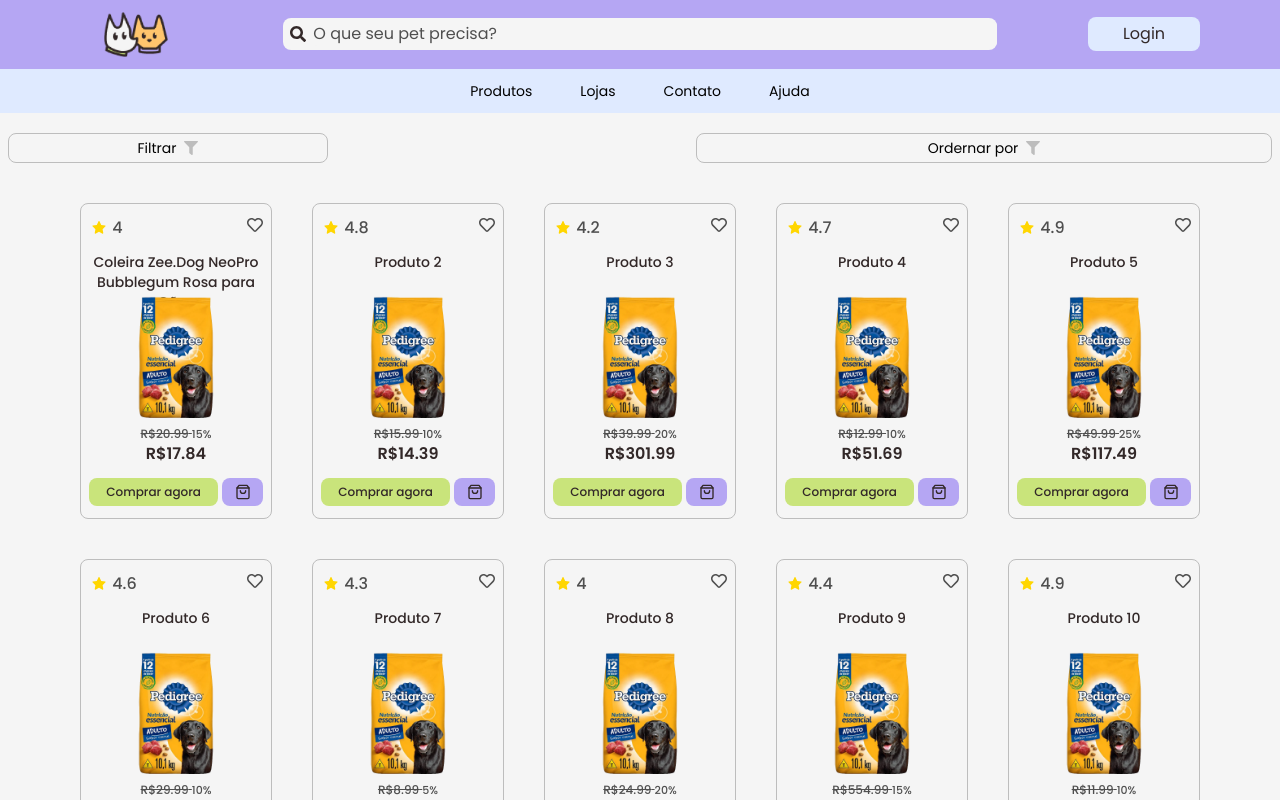
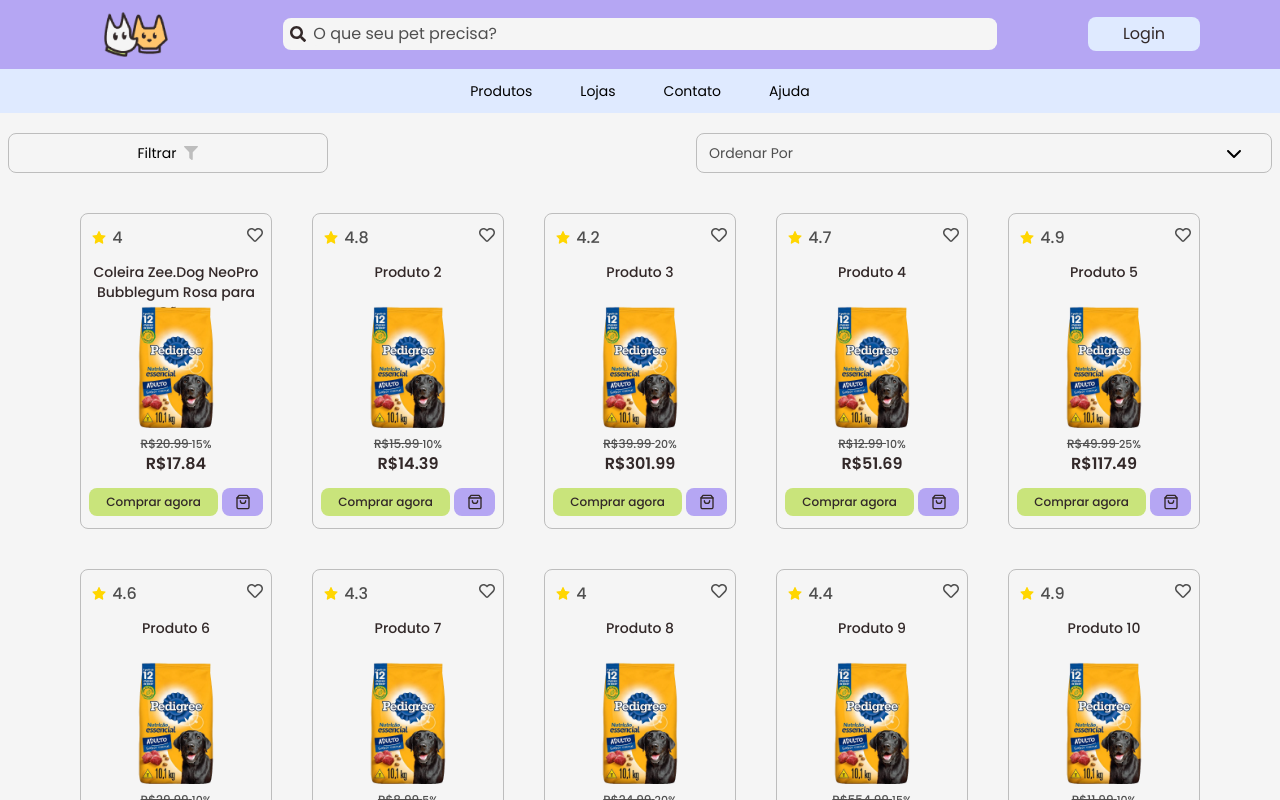
Before and after one commit to Projeto-Top-Care/Top-Care-Front-End, a Next.js app: page /produtos in a window 1280 px wide. Shown: the top 800 px of the page. Built offline with nearby package versions, Linux system fonts and the light colour scheme; a web font is replaced by a local one.

Commit message:
Está com erro, arrumo amanha

```diff
--- a/src/app/(deslogado)/produtos/page.tsx
+++ b/src/app/(deslogado)/produtos/page.tsx
@@ -2,25 +2,47 @@
 import CardProduto from '@/components/CardProduto/CardProduto'
 import produtos from '@/banco/produtos.json'
 import React, { useEffect, useState } from 'react'
-import { ProdutoCompleto } from '@/types/produto'
 import { FaFilter } from "react-icons/fa";
 import FiltroGrande from '@/components/Filtro/FiltroGrande'
-import OrdenarPor from '@/components/Filtro/OrdenarPor'
+import { ProdutoCompleto } from '@/types/produto'
+import Select from '@/components/Select/Select';
 
 export default function Produtos() {
   const [produtosMostrados, setProdutosMostrados] = useState<ProdutoCompleto[]>(produtos)
   const [filtroOpen, setFiltroOpen] = useState<boolean>(false)
-  const [ordenarOpen, setOrdenarOpen] = useState<boolean>(false)
   const [animation, setAnimation] = useState<boolean>(false)
-  const [ordem, setOrdem] = useState<number>(0);
+  const [escolha, setEscolha] = useState<string>('');
 
   useEffect(() => {
-    if (ordem == 0){
-      setProdutosMostrados(produtosMostrados.sort())
-    }else if(ordem == 1){
-      setProdutosMostrados(produtosMostrados.sort())
+    if (escolha == 'A a Z') {
+      console.log("passou 1");
+      const teste = produtosMostrados.sort(function odenar(a, b){
+        return (a.nomeProduto > b.nomeProduto ? 1 : -1)
+      })
+      setProdutosMostrados(teste);
+    } else if (escolha == "Mais Populares") {
+      console.log("passou 2");
+      const teste = produtosMostrados.sort(function ordenarPopulares(a: ProdutoCompleto, b: ProdutoCompleto) {
+        return b.quantidadeVendas - a.quantidadeVendas
+      })
+      setProdutosMostrados(teste);
+    } else if (escolha == 'Menor Preço') {
+      console.log("passou 3");
+      setProdutosMostrados(produtosMostrados.sort(function ordenar(a, b) {
+        return a.precoNovo - b.precoNovo
+      }))
+    } else if (escolha == "Maior Preço") {
+      console.log("passou 4");
+      setProdutosMostrados(produtosMostrados.sort(function ordenar(a, b) {
+        return b.precoNovo - a.precoNovo
+      }))
+    } else if(escolha == "Mais bem Avaliados") {
+      console.log("passou 5");
+      setProdutosMostrados(produtosMostrados.sort(function ordenar(a, b) {
+        return b.notaDeAvaliacao - a.notaDeAvaliacao
+      }))
     }
-  }, [ordem])
+  }, [escolha])
 
   useEffect(() => {
     if (!animation) {
@@ -30,6 +52,17 @@ export default function Produtos() {
       }, 290)
     }
   }, [animation])
+
+  const mostrarProdutos = () => {
+    return (
+       produtosMostrados.map((produto) => (
+        <div key={produto.id}>
+          <CardProduto id={produto.id} nomeProduto={produto.nomeProduto} precoAntigoDoProduto={produto.precoAntigoDoProduto}
+          precoNovo={produto.precoNovo} notaDeAvaliacao={produto.notaDeAvaliacao} imagemProduto={produto.imagemProduto} desconto={produto.desconto} />
+        </div>
+      ))
+    )
+  }
 
   return (
     <main>
@@ -49,24 +82,11 @@ export default function Produtos() {
             <FaFilter style={{ color: "#BDBDBD", }} />
           </div>
           <div className='w-[45%] mr-2'>
-            <div className='flex flex-row gap-2 items-center justify-center border w-full p-1 rounded-lg border-cinza font-poppins text-sm' onClick={() => setOrdenarOpen(!ordenarOpen)}>
-              <p>Ordernar por</p>
-              <FaFilter style={{ color: "#BDBDBD", }} />
-            </div>
-            {
-              ordenarOpen && (
-                <div className='w-[45%] absolute self-end mr-2 mt-1'>
-                  <OrdenarPor ordem={setOrdem} />
-                </div>
-              )
-            }
+            <Select options={['A a Z', 'Mais Populares', 'Menor Preço', 'Maior Preço', 'Mais bem Avaliados']} opcaoSelecionada={setEscolha} label={'Ordenar Por'} />
           </div>
         </div>
         <div className='flex flex-row flex-wrap justify-center gap-10 mt-10'>
-          {produtosMostrados.map((produto, index) => (
-            <CardProduto key={index} id={produto.id} nomeProduto={produto.nomeProduto} precoAntigoDoProduto={produto.precoAntigoDoProduto}
-              precoNovo={produto.precoNovo} notaDeAvaliacao={produto.notaDeAvaliacao} imagemProduto={produto.imagemProduto} desconto={produto.desconto} />
-          ))}
+          {mostrarProdutos()}
         </div>
       </section>
     </main>
--- a/src/banco/produtos.json
+++ b/src/banco/produtos.json
@@ -13,6 +13,7 @@
     "disponivel": true,
     "codigo": 10031110007717,
     "estoque": 12,
+    "quantidadeVendas": 4,
     "descricao": [
       "- Indicada para cães;",
       "- Com uma nova tecnologia com ultra proteção externa de borracha de PVC chamada neopro;",
@@ -53,6 +54,7 @@
     "disponivel": true,
     "codigo": 10031110007718,
     "estoque": 12,
+    "quantidadeVendas": 1,
     "descricao": [
       "- Indicada para gatos;",
       "- Confeccionada em nylon resistente;",
@@ -89,6 +91,7 @@
     "disponivel": true,
     "codigo": 10031110007719,
     "estoque": 12,
+    "quantidadeVendas": 10,
     "descricao": [
       "- Indicada para cães e gatos;",
       "- Confortável e resistente;",
@@ -126,6 +129,7 @@
     "disponivel": true,
     "codigo": 10031110007720,
     "estoque": 12,
+    "quantidadeVendas": 101,
     "descricao": [
       "- Indicado para cães;",
       "- Confeccionado em material atóxico e resistente;",
@@ -161,6 +165,7 @@
     "disponivel": true,
     "codigo": 10031110007721,
     "estoque": 12,
+    "quantidadeVendas": 1001,
     "descricao": [
       "- Indicado para gatos;",
       "- Estrutura resistente e durável;",
@@ -196,6 +201,7 @@
     "disponivel": true,
     "codigo": 10031110007722,
     "estoque": 12,
+    "quantidadeVendas": 7,
     "descricao": [
       "- Indicado para cães e gatos;",
       "- Fabricado em material resistente;",
@@ -231,6 +237,7 @@
     "disponivel": true,
     "codigo": 10031110007723,
     "estoque": 12,
+    "quantidadeVendas": 798,
     "descricao": [
       "- Indicado para cães;",
       "- Confeccionado em material atóxico e resistente;",
@@ -266,6 +273,7 @@
     "disponivel": true,
     "codigo": 10031110007724,
     "estoque": 12,
+    "quantidadeVendas": 387,
     "descricao": [
       "- Indicada para cães;",
       "- Fabricada em material resistente e confortável;",
@@ -303,6 +311,7 @@
     "disponivel": true,
     "codigo": 10031110007725,
     "estoque": 12,
+    "quantidadeVendas": 896,
     "descricao": [
       "- Indicada para cães e gatos;",
       "- Fabricada em material resistente e durável;",
@@ -339,6 +348,7 @@
     "disponivel": true,
     "codigo": 10031110007726,
     "estoque": 12,
+    "quantidadeVendas": 36,
     "descricao": [
       "- Indicado para cães e gatos;",
       "- Confeccionado em material resistente e durável;",
--- a/src/components/Filtro/OrdenarPor.tsx
+++ /dev/null
@@ -1,23 +0,0 @@
-import React, { Dispatch, SetStateAction, useEffect, useState } from 'react'
-
-interface Ordenar {
-    ordem: Dispatch<SetStateAction<number>>
-}
-
-export default function OrdenarPor({ ordem }: Ordenar) {
-    const [escolha, setEscolha] = useState<number>(0);
-
-    useEffect(() => {
-        ordem(escolha);
-    }, [escolha])
-
-    return (
-        <div className='flex flex-col gap-1.5 border border-cinza rounded-lg pl-1.5 py-1.5 bg-branco animate-grow-up font-poppins w-full text-xs'>
-            <p className='hover:underline' onClick={()=>setEscolha(0)}>Mais Relevantes</p>
-            <p className='hover:underline' onClick={()=>setEscolha(1)}>Mais Populares</p>
-            <p className='hover:underline' onClick={()=>setEscolha(2)}>Menor Preço</p>
-            <p className='hover:underline' onClick={()=>setEscolha(3)}>Maior Preço</p>
-            <p className='hover:underline' onClick={()=>setEscolha(4)}>Mais Bem Avaliados</p>
-        </div>
-    )
-}
--- /dev/null
+++ b/src/server/filtros/action.ts
@@ -0,0 +1,111 @@
+import { ProdutoCompleto } from "@/types/produto"
+
+export const filtrarAnimais = (produtos: ProdutoCompleto[]) => {
+    const animais = produtos.map((produto) => {
+        return produto.especificacoes[2].resposta
+    })
+
+    const animaisFiltrados = animais.filter((valor, i, self) => {
+        return self.indexOf(valor) == i && !valor.includes(' e ')
+    })
+
+    const quantidades: number[] = animaisFiltrados.map((animal) => {
+        let quantidade: number = 0;
+        animais.forEach((animal1) => {
+            if (animal1.includes(animal)) {
+                quantidade++
+            }
+        })
+        return quantidade!;
+    })
+    return animaisFiltrados.map((animal, i) => {
+        return animal + `(${quantidades[i]})`
+    });
+}
+
+export const filtrarPrecos = (produtos: ProdutoCompleto[]) => {
+    const arrayPrecos = [50, 100, 200, 300, 300]
+    const arrayPrecosString = ['R$0,00 - R$50,00', 'R$50,00 - R$100,00', 'R$100,00 - R$200,00', 'R$200,00 - R$300,00', '+ R$300,00'];
+
+    const quantidades = arrayPrecos.map((preco, i)=>{
+        let quantidade = 0
+        produtos.forEach((produto,index)=>{
+            const precoProduto = produto.precoNovo;
+            if(i == 0){
+                (precoProduto <= preco && precoProduto > 0 ? quantidade++ : '')
+            }else if(i == 4){
+                (precoProduto > preco ? quantidade++ : '')
+            }else{
+                (precoProduto <= preco && precoProduto > arrayPrecos[i-1] ? quantidade++ : '')
+            }
+        })
+        return quantidade;
+    })
+    return arrayPrecosString.map((preco, i)=>{
+        return preco + `(${quantidades[i]})`
+    })
+}
+
+export const filtrarMarcas = (produtos: ProdutoCompleto[]) =>{
+    const marcas = produtos.map((produto) => {
+        return produto.marca
+    })
+
+    const marcasFiltrados = marcas.filter((valor, i, self) => {
+        return self.indexOf(valor) == i
+    })
+
+    const quantidades: number[] = marcasFiltrados.map((marca) => {
+        let quantidade: number = 0;
+        marcas.forEach((marca1) => {
+            if (marca1.includes(marca)) {
+                quantidade++
+            }
+        })
+        return quantidade!;
+    })
+    return marcasFiltrados.map((animal, i) => {
+        return animal + `(${quantidades[i]})`
+    });
+}
+
+export const filtrarPorte = (produtos: ProdutoCompleto[]) =>{
+    const portes = produtos.map((produto) => {
+        return produto.especificacoes[1].resposta
+    })
+    const portesPadrao = ['Pequeno', 'Médio', "Grande"];
+
+    const quantidades: number[] = portesPadrao.map((porte) => {
+        let quantidade: number = 0;
+        portes.forEach((porte1) => {
+            if (porte1.includes(porte) || porte1.includes('Todos')) {
+                quantidade++
+            }
+        })
+        return quantidade!;
+    })
+
+    return portesPadrao.map((porte, i)=>{
+        return porte + `(${quantidades[i]})`
+    })
+}
+export const filtrarTamanhos = (produtos: ProdutoCompleto[]) =>{
+    const tamanhos = produtos.map((produto) => {
+        return produto.tamanho
+    })
+    const tamanhoPadrao = ["PP", "P", "M", "G", "Único"]
+
+    const quantidades: number[] = tamanhoPadrao.map((tamanho) => {
+        let quantidade: number = 0;
+        tamanhos.forEach((tamanho1) => {
+            if (tamanho1.includes(tamanho)) {
+                quantidade++
+            }
+        })
+        return quantidade!;
+    })
+    return tamanhoPadrao.map((tamanho, i)=>{
+        return tamanho + `(${quantidades[i]})`
+    })
+
+}
--- a/src/types/produto.ts
+++ b/src/types/produto.ts
@@ -21,6 +21,7 @@ export interface ProdutoCompleto{
     disponivel: boolean
     codigo: number
     estoque: number
+    quantidadeVendas: number
     descricao: string[]
     especificacoes: Especificacao[]
     avaliacoes: AvaliacaoType[]
```
Also changed, not shown: src/components/Filtro/FiltroGrande.tsx (+6 -116 lines).
